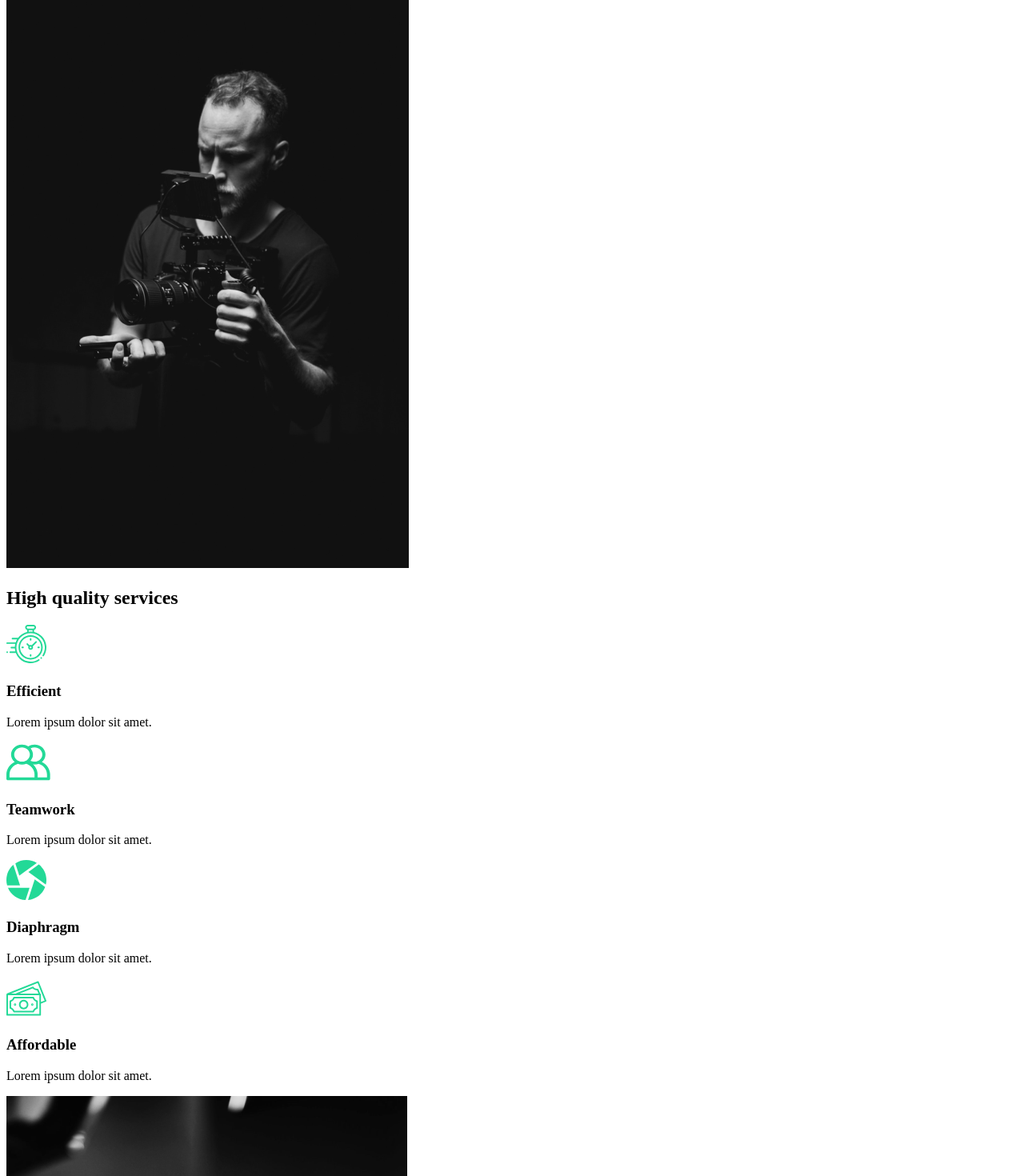
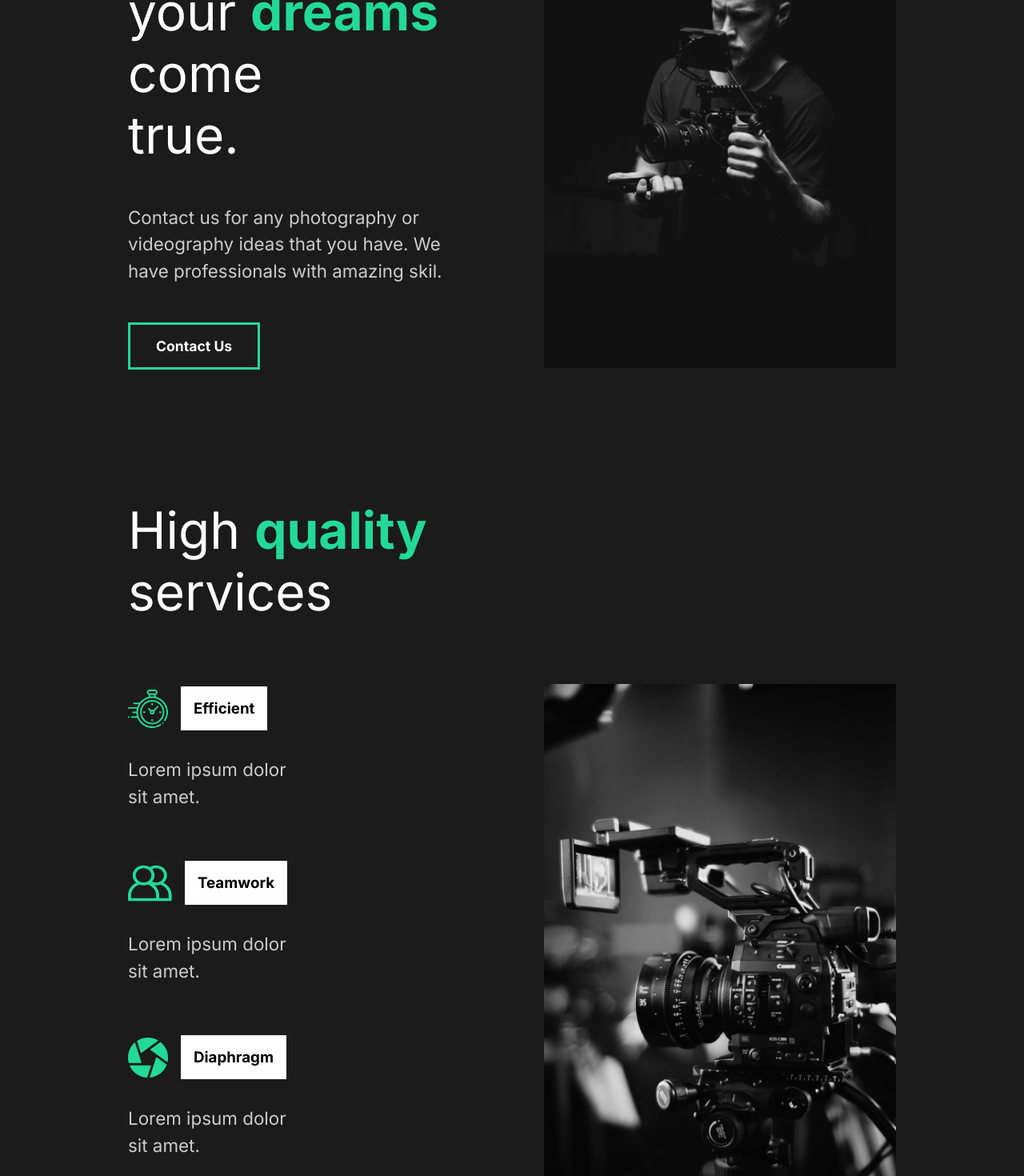
Before and after one commit to BibianaBalBar/React-Website, a React (Create React App) app: page / in a window 1280 px wide. Shown: the part 260-1730 px from the top of the page at 80% size. Built offline with nearby package versions, Linux system fonts and the light colour scheme.

Commit message:
styled components

```diff
--- a/public/index.html
+++ b/public/index.html
@@ -9,6 +9,8 @@
       name="description"
       content="Web site created using create-react-app"
     />
+    <link rel="preconnect" href="https://fonts.gstatic.com">
+    <link href="https://fonts.googleapis.com/css2?family=Inter:wght@400;700&family=Lobster&display=swap" rel="stylesheet">
     <link rel="apple-touch-icon" href="%PUBLIC_URL%/logo192.png" />
     <!--
       manifest.json provides metadata used when your web app is installed on a
--- a/src/App.js
+++ b/src/App.js
@@ -1,9 +1,11 @@
 import React from "react";
 import AboutUs from "./pages/AboutUs";
+import GlobalStyle from "./components/GlobalStyle";
 
 function App() {
   return (
     <div className="App">
+      <GlobalStyle />
       <AboutUs />
     </div>
   );
--- a/src/components/AboutSection.js
+++ b/src/components/AboutSection.js
@@ -1,32 +1,36 @@
 import React from "react";
 import home1 from "../img/home1.png";
+import styled from "styled-components";
+import { StyledAbout, StyledDescription, StyledImg, StyledHide } from "../styles";
 
 const AboutSection = () => {
   return (
-    <div>
-      <div className="description">
+    <StyledAbout>
+      <StyledDescription>
         <div className="title">
-          <div className="hide">
+          <StyledHide>
             <h2>We work to make</h2>
-          </div>
-          <div className="hide">
+          </StyledHide>
+          <StyledHide>
             <h2>your <span>dreams</span> come </h2>
-          </div>
-          <div className="hide">
+          </StyledHide>
+          <StyledHide>
             <h2>true.</h2>
-          </div>
+          </StyledHide>
         </div>
         <p>
           Contact us for any photography or videography ideas that you have. We
           have professionals with amazing skil.
         </p>
         <button>Contact Us</button>
-      </div>
-      <div className="image">
+      </StyledDescription>
+      <StyledImg>
         <img src={home1} alt="guy with camera"/>
-      </div>
-    </div>
+      </StyledImg>
+    </StyledAbout>
   );
 };
 
+
+
 export default AboutSection;
--- a/src/components/FaqSection.js
+++ b/src/components/FaqSection.js
@@ -1,8 +1,10 @@
 import React from "react";
+import styled from "styled-components";
+import { StyledAbout } from "../styles";
 
 const FaqSection = () => {
   return (
-    <div className="faq">
+    <StyledFaq>
       <h2>Any Questions <span>FAQ</span></h2>
       <div className="question">
         <h4>How Do I Start?</h4>
@@ -10,6 +12,7 @@
           <p>Lorem ipsum dolor sit amet.</p>
           <p>Lorem ipsum dolor sit amet consectetur adipisicing elit. Voluptas, labore.</p>
         </div>
+        <div className="faq-line"></div>
       </div>
       <div className="question">
         <h4>Daily Schedule</h4>
@@ -17,6 +20,7 @@
           <p>Lorem ipsum dolor sit amet.</p>
           <p>Lorem ipsum dolor sit amet consectetur adipisicing elit. Voluptas, labore.</p>
         </div>
+        <div className="faq-line"></div>
       </div>
       <div className="question">
         <h4>Payment Methods</h4>
@@ -24,6 +28,7 @@
           <p>Lorem ipsum dolor sit amet.</p>
           <p>Lorem ipsum dolor sit amet consectetur adipisicing elit. Voluptas, labore.</p>
         </div>
+        <div className="faq-line"></div>
       </div>
       <div className="question">
         <h4>What Products Do You Offer?</h4>
@@ -31,9 +36,37 @@
           <p>Lorem ipsum dolor sit amet.</p>
           <p>Lorem ipsum dolor sit amet consectetur adipisicing elit. Voluptas, labore.</p>
         </div>
+        <div className="faq-line"></div>
       </div>
-    </div>
+    </StyledFaq>
   );
 };
 
+const StyledFaq = styled(StyledAbout)`
+  display: block;
+  span {
+    display: block;
+  }
+  h2 {
+    padding-bottom: 2rem;
+    font-weight: lighter;
+  }
+  .faq-line {
+    background: #cccccc;
+    height: 0.2rem;
+    margin: 2rem 0rem;
+    width: 100%;
+  }
+  .question {
+    padding: 3rem 0rem;
+    cursor: pointer;
+  }
+  .answer {
+    padding: 2rem 0rem;
+    p{
+      padding: 1rem 0rem;
+    }
+  }
+`;
+
 export default FaqSection;
--- /dev/null
+++ b/src/components/GlobalStyle.js
@@ -0,0 +1,64 @@
+import {createGlobalStyle} from 'styled-components';
+
+const GlobalStyle = createGlobalStyle`
+  * {
+    margin: 0;
+    padding: 0;
+    box-sizing: border-box;
+  }
+
+  body {
+    background: #1b1b1b;
+    font-family: 'Inter', sans-serif;
+    /* font-family: 'Lobster', cursive; */
+  }
+
+  button {
+    font-weight: bold;
+    font-size: 1.1rem;
+    cursor: pointer;
+    padding: 1rem 2rem;
+    border: 3px solid #23d997;
+    background: transparent;
+    color: white;
+    transition: all 0.5s ease;
+    font-family: 'Inter', sans-serif;
+    &:hover{
+      background-color: #23d997;
+      color: white;
+    }
+  }
+
+  h2 {
+    font-weight: lighter;
+    font-size: 4rem;
+  }
+
+  h3 {
+    color: white;
+  }
+
+  h4 {
+    font-weight: bold;
+    font-size: 2rem;
+  }
+
+  a {
+    font-size: 1.1rem;
+  }
+
+  span {
+    font-weight: bold;
+    color: #23d997;
+  }
+
+  p {
+    padding: 3rem 0rem;
+    color: #ccc;
+    font-size: 1.4rem;
+    line-height: 150%;
+  }
+
+`;
+
+export default GlobalStyle;
--- a/src/components/ServicesSection.js
+++ b/src/components/ServicesSection.js
@@ -4,48 +4,80 @@
 import money from "../img/money.svg";
 import teamwork from "../img/teamwork.svg";
 import home2 from "../img/home2.png";
+import styled from "styled-components";
+import { StyledAbout, StyledDescription, StyledImg } from "../styles";
 
 const ServicesSection = () => {
   return(
-    <div className="services">
-      <div className="description">
+    <StyledServices>
+      <StyledDescription>
         <h2>High <span>quality</span> services</h2>
-        <div className="cards">
-          <div className="card">
+        <StyledCards>
+          <StyledCard>
             <div className="icon">
               <img src={clock} alt="clock"/>
               <h3>Efficient</h3>
             </div>
             <p>Lorem ipsum dolor sit amet.</p>
-          </div>
-          <div className="card">
+          </StyledCard>
+          <StyledCard>
             <div className="icon">
               <img src={teamwork} alt="teamwork"/>
               <h3>Teamwork</h3>
             </div>
             <p>Lorem ipsum dolor sit amet.</p>
-          </div>
-          <div className="card">
+          </StyledCard>
+          <StyledCard>
             <div className="icon">
               <img src={diaphragm} alt="diaphragm"/>
               <h3>Diaphragm</h3>
             </div>
             <p>Lorem ipsum dolor sit amet.</p>
-          </div>
-          <div className="card">
+          </StyledCard>
+          <StyledCard>
             <div className="icon">
               <img src={money} alt="money"/>
               <h3>Affordable</h3>
             </div>
             <p>Lorem ipsum dolor sit amet.</p>
-          </div>
-        </div>
-      </div>
-      <div className="image">
+          </StyledCard>
+        </StyledCards>
+      </StyledDescription>
+      <StyledImg>
         <img src={home2} alt="home"/>
-      </div>
-    </div>
+      </StyledImg>
+    </StyledServices>
   )
 };
 
+const StyledServices = styled(StyledAbout)`
+  h2 {
+    padding-bottom: 5rem;
+  }
+  p {
+    width: 70%;
+    padding: 2rem 0rem 4rem 0rem;
+  }
+`;
+
+const StyledCards = styled.div`
+  display: flex;
+  flex-wrap: wrap;
+`;
+
+const StyledCard = styled.div`
+  flex-basis: 20rem;
+  .icon {
+    display: flex;
+    align-items: center;
+
+    h3 {
+      margin-left: 1rem;
+      background: white;
+      color: black;
+      padding: 1rem;
+    }
+  }
+`;
+
 export default ServicesSection;
--- /dev/null
+++ b/src/styles.js
@@ -0,0 +1,33 @@
+import styled from "styled-components";
+
+//Styled Components
+export const StyledAbout = styled.div`
+  min-height: 90vh;
+  display: flex;
+  align-items: center;
+  justify-content: space-between;
+  padding: 5rem 10rem;
+  color: white;
+`;
+
+export const StyledDescription = styled.div`
+  flex: 1;
+  padding-right: 5rem;
+  h2 {
+    font-weight: lighter;
+  }
+`;
+
+export const StyledImg = styled.div`
+  flex: 1;
+  overflow: hidden;
+  img {
+    width: 100%;
+    height: 80vh;
+    object-fit: cover;
+  }
+`;
+
+export const StyledHide = styled.div`
+  overflow: hidden;
+`;
```
Also changed, not shown: 1 other file (tests, documents, lock files or other folders).
